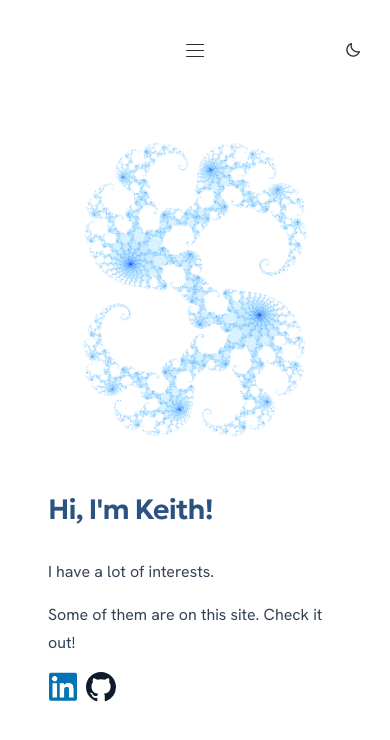
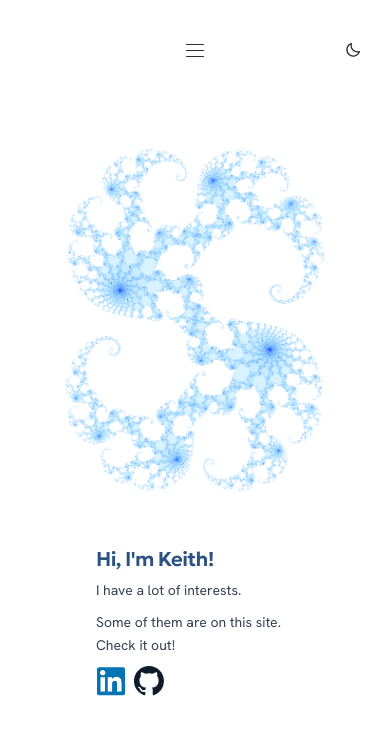
Before and after one commit to kdopenshaw/my-site, a Next.js app: page / in a window 390 px wide. Shown: the top 740 px of the page. Built offline with nearby package versions, Linux system fonts and the light colour scheme.

Commit message:
feat: mobile compatibility

```diff
--- a/app/home-fractal.tsx
+++ b/app/home-fractal.tsx
@@ -12,14 +12,14 @@ const FRACTALS = {
   dark: {
     gif: "/fractals/julia-growth-dark.gif",
     still: "/fractals/julia-growth-dark-last.png",
-    duration: 3_960,
+    duration: 3_600,
     width: 1000,
     height: 1000,
   },
   light: {
     gif: "/fractals/julia_0.2841_0.01_20260921-154313_growth.gif",
     still: "/fractals/julia_0.2841_0.01_20260921-154313_growth_last.png",
-    duration: 4_950,
+    duration: 5_445,
     width: 610,
     height: 784,
   },
--- a/app/home.module.css
+++ b/app/home.module.css
@@ -61,3 +61,26 @@
 .iconLink img {
   clip-path: inset(1px round 2px);
 }
+
+@media (max-width: 44rem) {
+  .splitLayout {
+    gap: var(--spacing-xs);
+    padding-inline: 0;
+  }
+
+  .splitLayoutMedia {
+    padding-inline: var(--spacing-md);
+  }
+
+  .splitLayoutContent {
+    --fs-h1: var(--fs-h2);
+    width: 100%;
+    padding-inline: calc(var(--spacing-2xl) + var(--spacing-lg));
+    font-size: var(--fs-small);
+  }
+
+  .splitLayoutContent h1,
+  .splitLayoutContent p {
+    margin-bottom: var(--spacing-xs);
+  }
+}
```
Also changed, not shown: public/fractals/julia_0.2841_0.01_20260921-154313_growth.gif, 1 other file (tests, documents, lock files or other folders).
